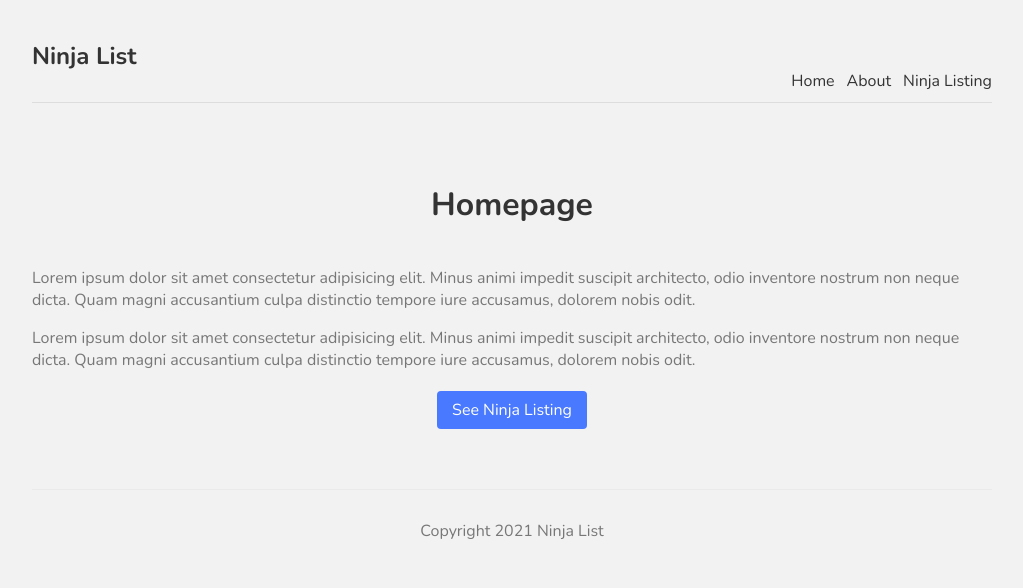
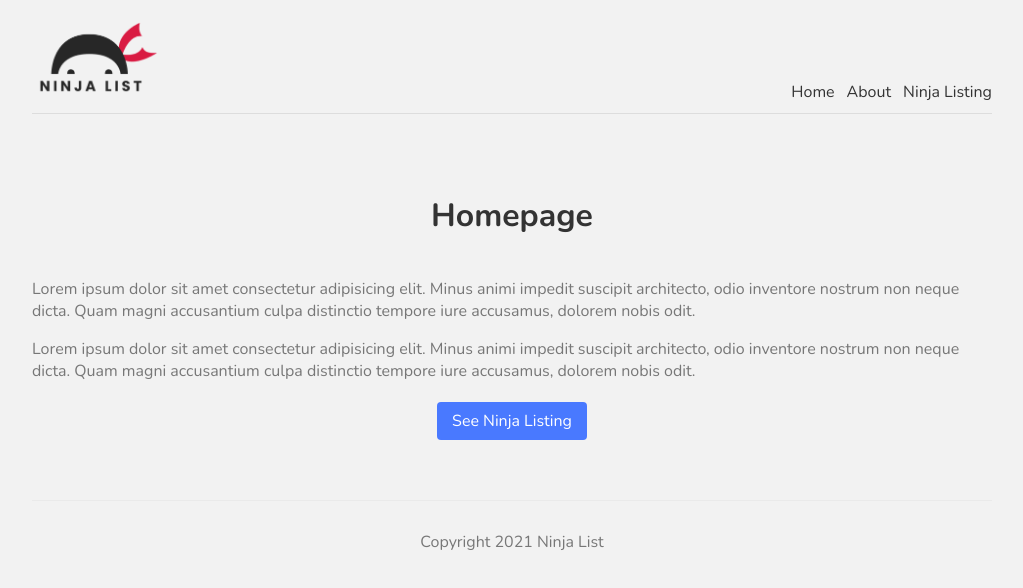
Before and after one commit to AiaRup/Nextjs-ninja-list, a Next.js app: page / in a window 1280 px wide. Shown: the top 588 px of the page, without its empty margins (128-1151 px from the left). Built offline with nearby package versions, Linux system fonts and the light colour scheme.

Commit message:
add ninja logo to navbar

```diff
--- a/components/Navbar.js
+++ b/components/Navbar.js
@@ -1,10 +1,11 @@
 import Link from 'next/link';
+import Image from 'next/image';
 
 const Navbar = () => {
   return (
     <nav>
       <div className='logo'>
-        <h1>Ninja List</h1>
+        <Image src='/logo.png' alt='site logo' width={128} height={77} />
       </div>
       <Link href='/'>
         <a>Home</a>
```
Also changed, not shown: public/logo.png (added).
